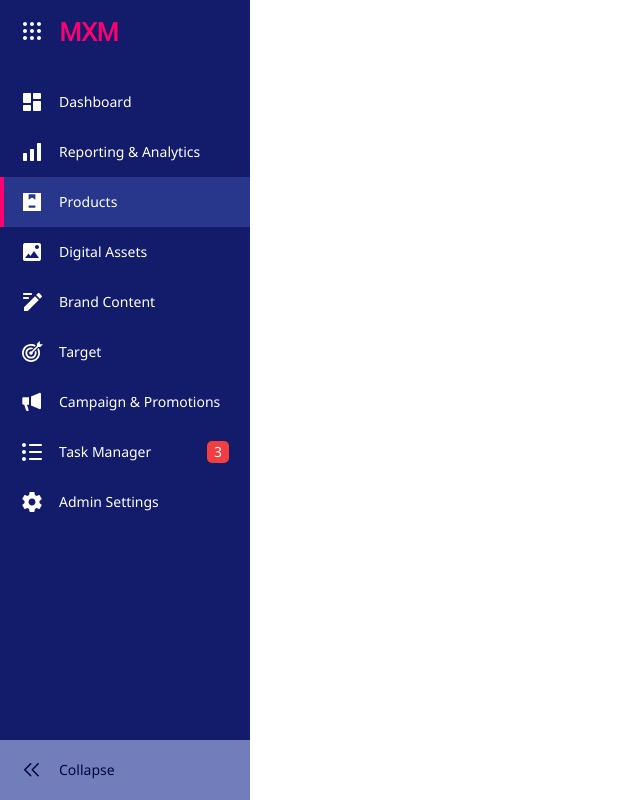
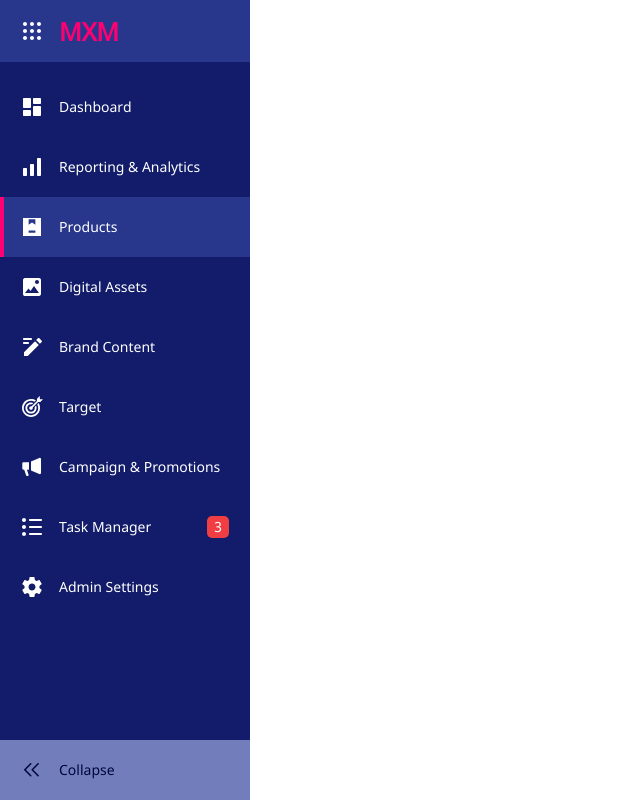
Before and after one commit to archana-cs/MXM, a React (Create React App) app: page / in a window 1280 px wide. Shown: the whole page, without its empty margins (0-640 px from the left). Built offline with nearby package versions, Linux system fonts and the light colour scheme.

Commit message:
CSS Changes in vertical menu component (transition changes for collapse)

```diff
--- a/src/components/vertical-menu-item/vertical-menu-item.js
+++ b/src/components/vertical-menu-item/vertical-menu-item.js
@@ -37,9 +37,7 @@ const VerticalMenuItem = (oProps) => {
    */
   const getVerticalMenuItemCount = () => (oProps.count ? <div className="vertical-menu-item-count">{oProps.count}</div> : null);
 
-  const getVerticalMenuItemLabel = () => (oProps.isCollapsed
-    ? null
-    : <div className="vertical-menu-item-label ellipsis">{oProps.label}</div>);
+  const getVerticalMenuItemLabel = () => <div className="vertical-menu-item-label ellipsis">{oProps.label}</div>;
 
   return (
     <div className={sClassName} onClick={() => oProps.menuItemClick(oProps.id)}>
--- a/src/components/vertical-menu-item/vertical-menu-item.scss
+++ b/src/components/vertical-menu-item/vertical-menu-item.scss
@@ -3,8 +3,8 @@
 .vertical-menu-item {
   width: 100%;
   max-width: 250px;
-  height: 50px;
-  padding: 13px 20px;
+  height: 60px;
+  padding: 18px 20px;
   background-color: $midnight-blue-900;
   cursor: pointer;
   position: relative;
@@ -20,7 +20,7 @@
   .selected-highlight {
     width: 4px;
     background-color: $hot-pink-400;
-    height: 50px;
+    height: 60px;
     position: absolute;
     left: 0;
     top: 0;
@@ -31,6 +31,10 @@
     height: 24px;
     object-fit: contain;
     float: left;
+
+    &.app-switcher {
+      @include background-properties($app-switcher);
+    }
 
     &.dashboard {
       @include background-properties($dashboard);
@@ -73,7 +77,7 @@
     font-size: $font-14;
     color: $white;
     padding-left: 15px;
-    float: left;
+    display: inline-block;
     max-width: calc(100% - 24px);
     line-height: 24px;
   }
--- a/src/components/vertical-menu/vertical-menu.js
+++ b/src/components/vertical-menu/vertical-menu.js
@@ -51,7 +51,7 @@ const VerticalMenu = (oProps) => {
     if (sClassName) {
       return (
         <div
-          className={`vertical-menu-header-icon ${sClassName}`}
+          className={`vertical-menu-item-icon header ${sClassName}`}
           onClick={oProps.menuHeaderItemClick}
         />
       );
@@ -70,13 +70,18 @@ const VerticalMenu = (oProps) => {
     }
 
     return (
-      <div className="vertical-menu-header">
+      <div className="vertical-menu-item header">
         {getMenuHeaderIcon(oHeader)}
-        {oProps.isCollapsed ? null : <div className="vertical-menu-header-label">{oHeader.label}</div>}
+        <div className="vertical-menu-item-label header ellipsis">{oHeader.label}</div>
       </div>
     );
   };
 
+  /**
+   * This function will render vertical menus items list
+   * @param aItemList
+   * @returns {*}
+   */
   const getMenuItems = (aItemList) => aItemList.map((oMenuItem) => {
     const bIsSelected = oMenuItem.id === selectedItemId;
 
--- a/src/components/vertical-menu/vertical-menu.scss
+++ b/src/components/vertical-menu/vertical-menu.scss
@@ -4,34 +4,24 @@
   width: 250px;
   height: 100%;
   background-color: $midnight-blue-900;
-  transition: all 0.2s;
+  transition: all .2s;
   overflow-y: auto;
 
-  .vertical-menu-header {
-    width: 100%;
+  .vertical-menu-item {
+    &.header {
       height: 62px;
       padding: 19px 20px;
       margin-bottom: 15px;
-    cursor: pointer;
-
-    .vertical-menu-header-icon {
-      width: 24px;
-      height: 24px;
-      object-fit: contain;
-      float: left;
-
-      &.app-switcher {
-        @include background-properties($app-switcher);
-      }
+      white-space: nowrap;
     }
 
-    .vertical-menu-header-label {
+    .vertical-menu-item-label {
+      &.header {
         font-size: $font-25;
         font-weight: bold;
         color: $hot-pink-400;
         padding-left: 15px;
-      float: left;
-      line-height: 24px;
+      }
     }
   }
 }
@@ -44,7 +34,7 @@
 
     .vertical-menu-item-count {
       position: absolute;
-      top: 8px;
+      top: 12px;
       right: 10px;
       width: 17px;
       height: 17px;
```
Lines whose indentation alone changed are shown as unchanged.
